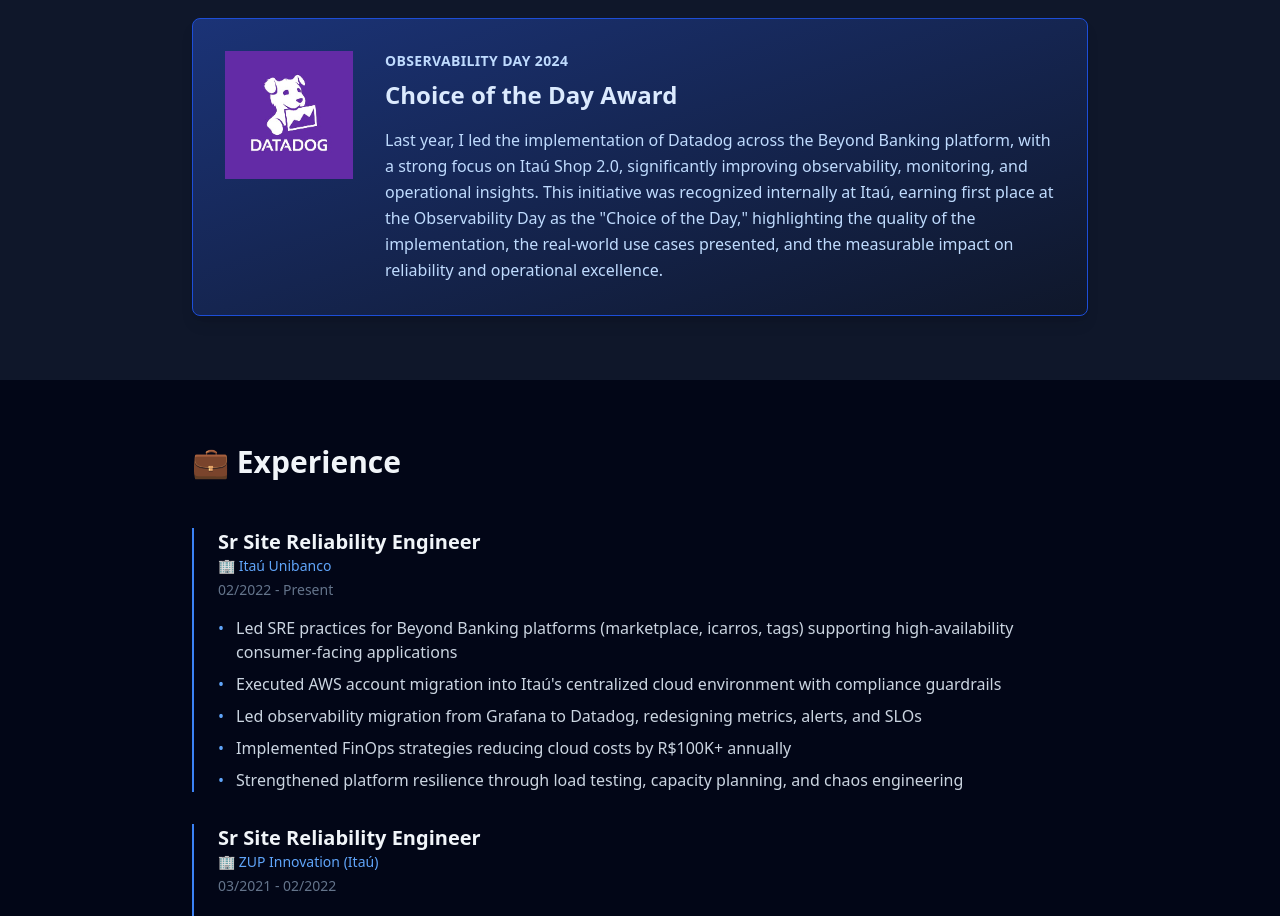
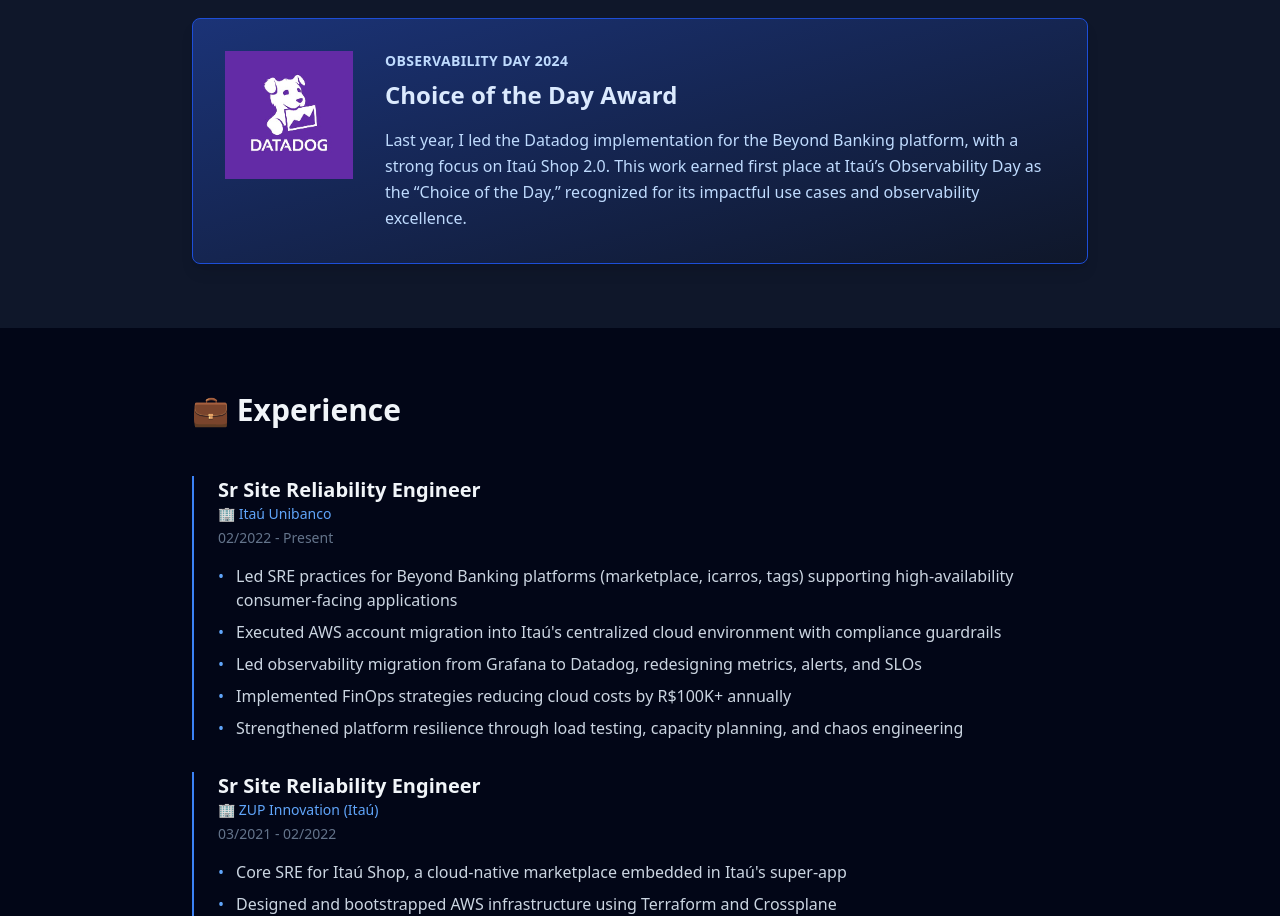
Before and after one commit to dluizmendes/portal, a Next.js app: page / in a window 1280 px wide. Shown: the part 2260-3176 px from the top of the page. Built offline with nearby package versions, Linux system fonts and the light colour scheme.

Commit message:
ajuste de texto

```diff
--- a/app/components/Recognitions.tsx
+++ b/app/components/Recognitions.tsx
@@ -18,7 +18,7 @@
               <p className="text-blue-200 text-sm uppercase tracking-wide mb-2 font-bold">Observability Day 2024</p>
               <h3 className="text-2xl font-semibold text-blue-100 mb-4">Choice of the Day Award</h3>
               <p className="text-blue-200 leading-relaxed">
-                Last year, I led the implementation of Datadog across the Beyond Banking platform, with a strong focus on Itaú Shop 2.0, significantly improving observability, monitoring, and operational insights. This initiative was recognized internally at Itaú, earning first place at the Observability Day as the "Choice of the Day," highlighting the quality of the implementation, the real-world use cases presented, and the measurable impact on reliability and operational excellence.
+                Last year, I led the Datadog implementation for the Beyond Banking platform, with a strong focus on Itaú Shop 2.0. This work earned first place at Itaú’s Observability Day as the “Choice of the Day,” recognized for its impactful use cases and observability excellence.
               </p>
             </div>
           </div>
```
